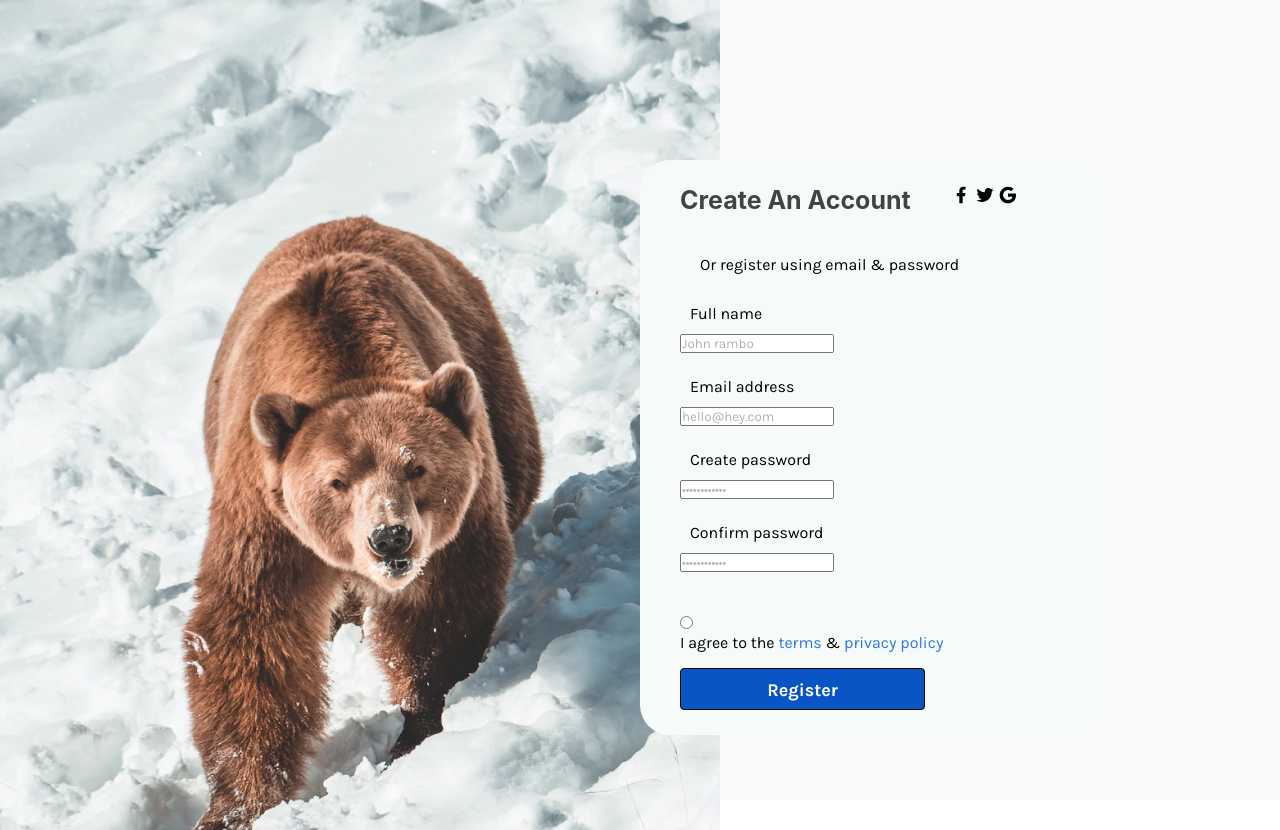
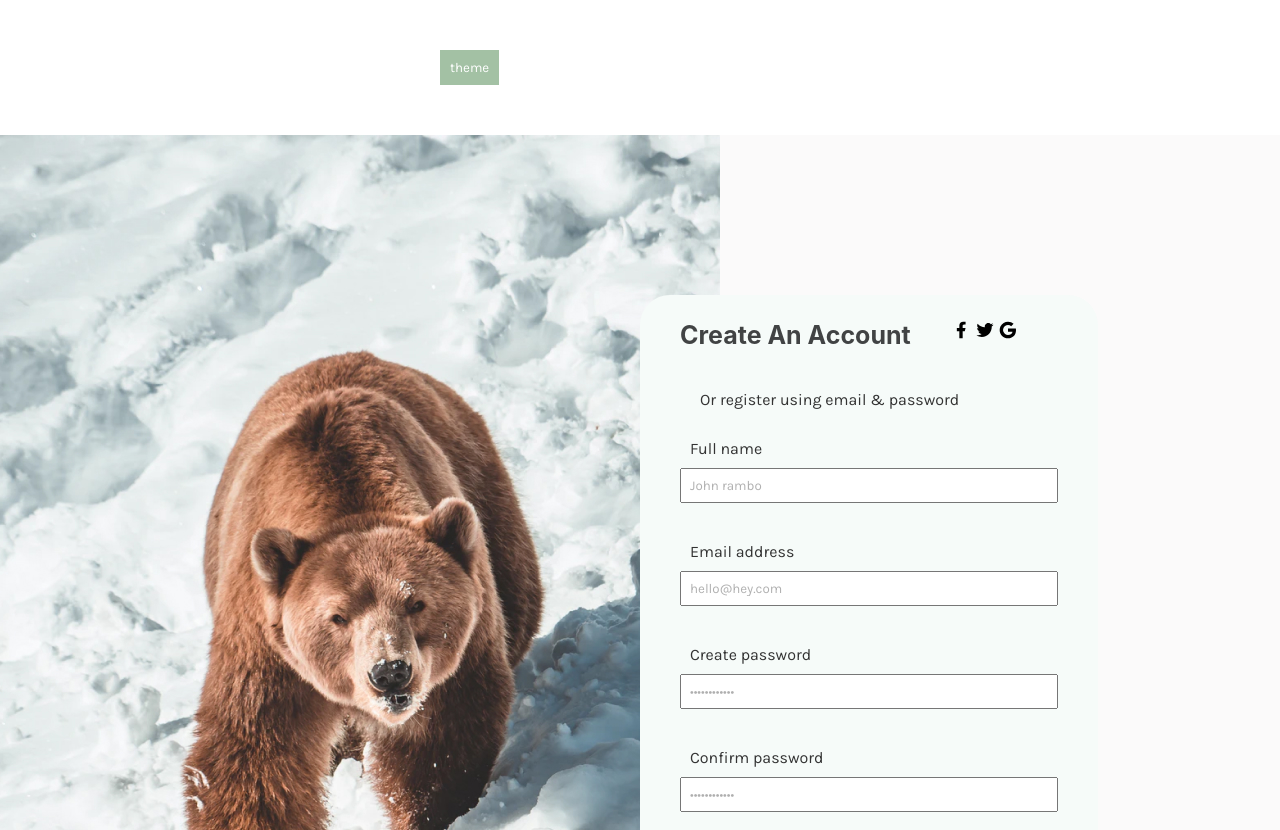
Before and after one commit to olena-star/Mishka, a plain HTML site: page mishkaFORM/index.html in a window 1280 px wide. Shown: the top 830 px of the page. Drawn offline with Linux system fonts and the light colour scheme.

Commit message:
newmishka
newmishka

```diff
--- a/mishkaFORM/index.html
+++ b/mishkaFORM/index.html
@@ -2,19 +2,31 @@
 <html lang="en">
 
 <head>
+    <link rel="stylesheet" title="theme" href="#">
     <meta charset="UTF-8">
     <meta name="viewport" content="width=device-width, initial-scale=1.0">
     <link rel="preconnect" href="https://fonts.googleapis.com">
     <link rel="preconnect" href="https://fonts.gstatic.com" crossorigin>
     <link href="https://fonts.googleapis.com/css2?family=Karla:wght@400;700&display=swap" rel="stylesheet">
     <link rel="stylesheet" href="style.css">
+
     <title>0610vladsummery</title>
 </head>
 
 <body>
+    <body class="light-mode">
+        <div class="container">
+
+          <button id="toggleButton">theme</button>
+
+
+        </div>
     <div class="wrapper">
+
         <img src="./images/mishka.jpg" alt="mishka">
         <section class="content">
+
+
             <article class="content__header">
                 <h2 class="title">Create An Account</h2>
                 <div class="svg">
@@ -69,9 +81,9 @@
                 </form>
             </article>
         </section>
-
     </div>
 
+    <script src="/script.js"></script>
 </body>
 
 </html>
--- /dev/null
+++ b/mishkaFORM/script.js
@@ -0,0 +1,20 @@
+document.addEventListener("DOMContentLoaded", function () {
+    const body = document.body;
+    const toggleButton = document.getElementById("toggleButton");
+
+    // Check localStorage for saved theme
+    const savedTheme = localStorage.getItem("theme");
+    if (savedTheme) {
+      body.classList.add(savedTheme);
+    }
+
+    // Toggle between light and dark mode
+    toggleButton.addEventListener("click", function () {
+      body.classList.toggle("light-mode");
+      body.classList.toggle("dark-mode");
+
+      // Save the current theme to localStorage
+      const currentTheme = body.classList.contains("light-mode") ? "light-mode" : "dark-mode";
+      localStorage.setItem("theme", currentTheme);
+    });
+  });
--- a/mishkaFORM/style.css
+++ b/mishkaFORM/style.css
@@ -130,6 +130,46 @@
 
 p {
     margin: 10px;
+}
 
 
-}
+body {
+    font-family: Arial, sans-serif;
+    transition: background-color 0.3s;
+  }
+
+  .light-mode {
+    background-color: #ffffff;
+    color: #333333;
+  }
+
+  .dark-mode {
+    background-color: #333333;
+    color: #ffffff;
+  }
+
+  .container {
+    max-width: 400px;
+    margin: 50px auto;
+  }
+
+
+
+  input {
+    width: 100%;
+    padding: 8px;
+    box-sizing: border-box;
+    margin-bottom: 15px;
+  }
+
+  button {
+    padding: 10px;
+    background-color: #a3c1a4;
+    color: #ffffff;
+    border: none;
+    cursor: pointer;
+  }
+
+  button:hover {
+    background-color: #121412;
+  }
```
